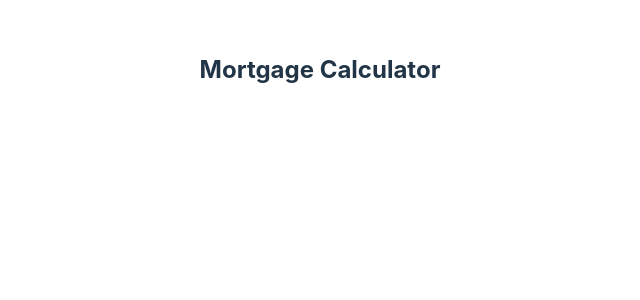
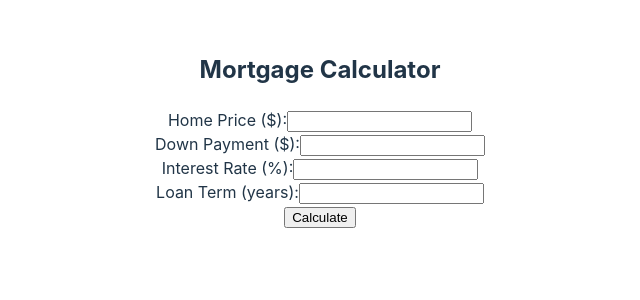
Before and after one commit to andrewteece/React-Mortgage-Calulator, a React (Vite) app in the folder mortgage-calculator/: page / in a window 1280 px wide. Shown: the top 300 px of the page, without its empty margins (320-960 px from the left). Built offline with nearby package versions, Linux system fonts and the light colour scheme.

Commit message:
jsx for form-group

```diff
--- a/mortgage-calculator/src/components/MortgageCalculator.jsx
+++ b/mortgage-calculator/src/components/MortgageCalculator.jsx
@@ -2,6 +2,25 @@ function MortgageCalculator() {
   return (
     <div className="mortgage-wrapper">
       <h2>Mortgage Calculator</h2>
+      <form>
+        <div className="form-group">
+          <label>Home Price ($):</label>
+          <input type="number" name="amount" required />
+        </div>
+        <div className="form-group">
+          <label>Down Payment ($):</label>
+          <input type="number" name="downPayment" required />
+        </div>
+        <div className="form-group">
+          <label>Interest Rate (%):</label>
+          <input type="number" name="interestRate" required />
+        </div>
+        <div className="form-group">
+          <label>Loan Term (years):</label>
+          <input type="number" name="loanTerm" required />
+        </div>
+        <button type="submit">Calculate</button>
+      </form>
     </div>
   );
 }
```
